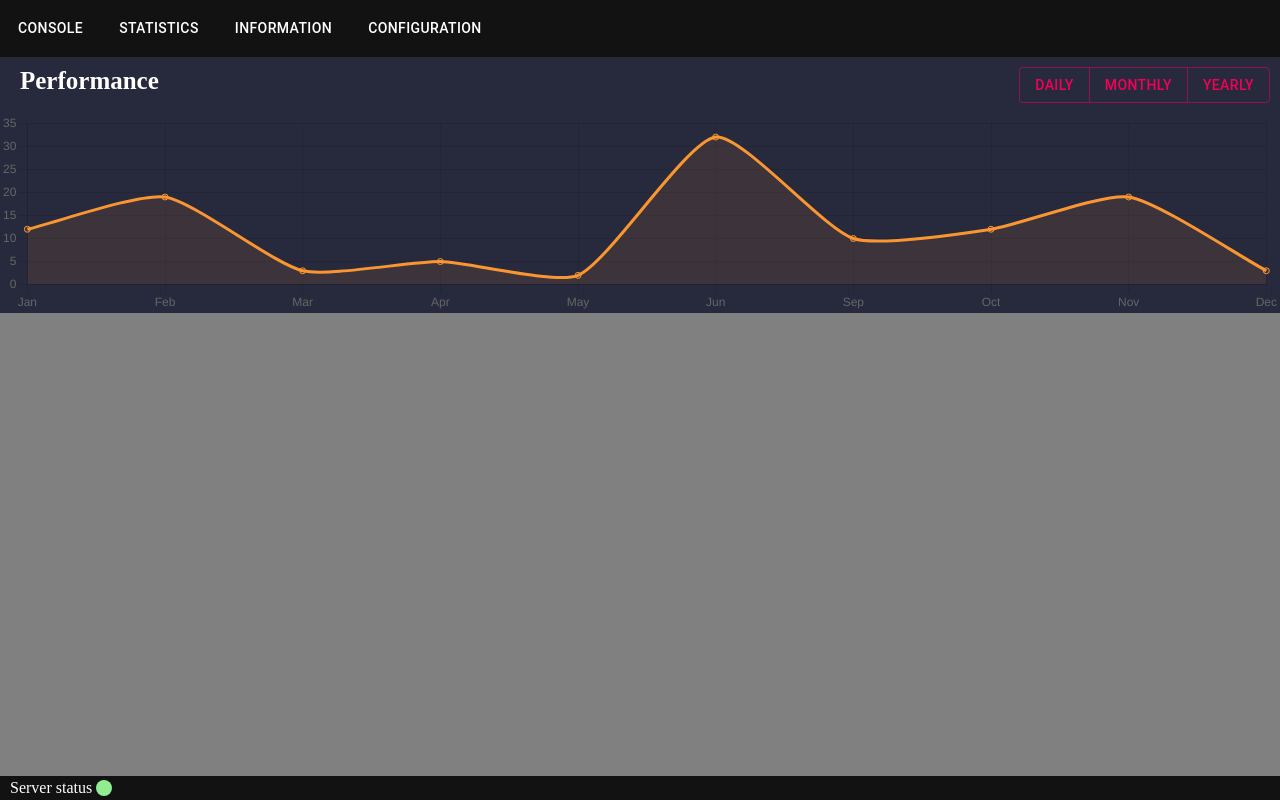
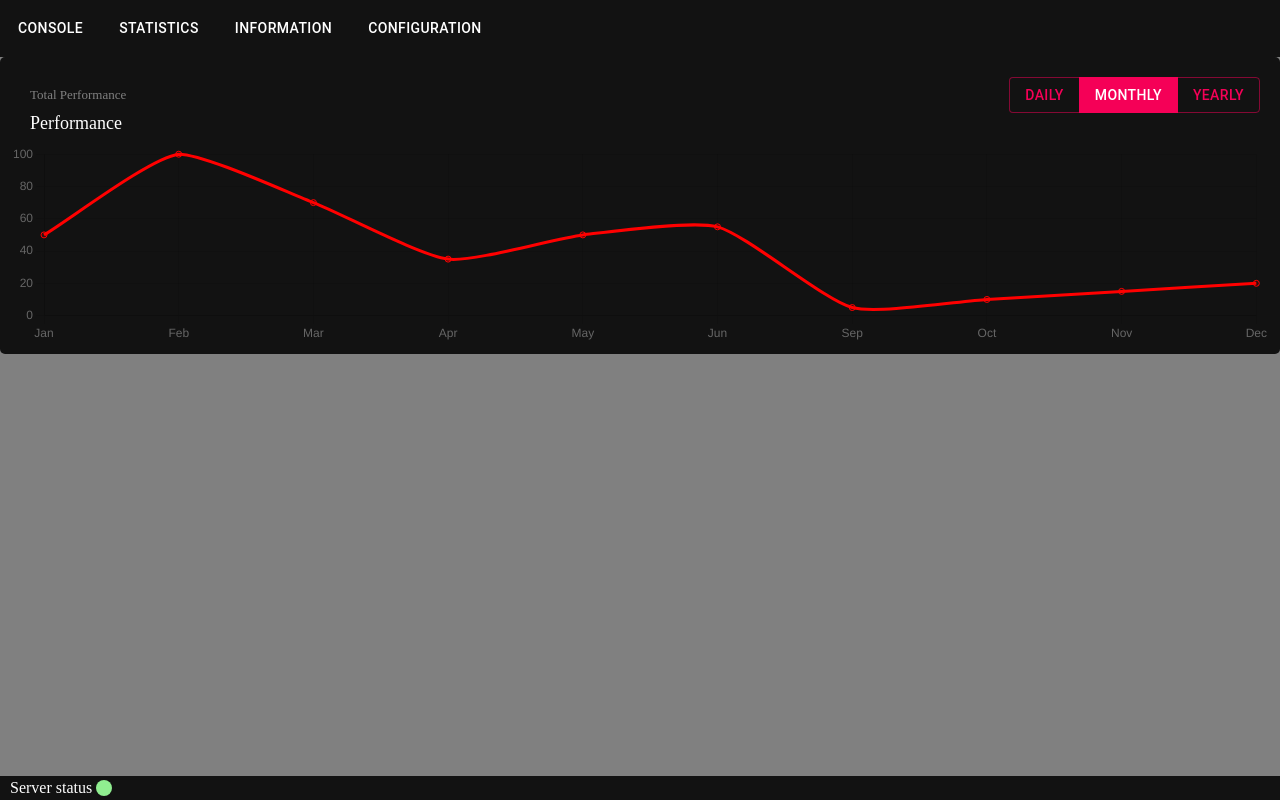
Before and after one commit to michalzard/Solaris, a React (Create React App) app: page /stats in a window 1280 px wide. Built offline with nearby package versions, Linux system fonts and the light colour scheme; no server answers.

Commit message:
chart component that display's historical data,sorted by daily,monthly,yearly

```diff
--- a/src/components/Statistics/PerformanceChart.jsx
+++ b/src/components/Statistics/PerformanceChart.jsx
@@ -1,40 +1,52 @@
-import React from 'react'
+import React,{useState} from 'react'
 import "./PerformanceChart.scss";
 import {Chart, Line} from "react-chartjs-2";
 import {Button,ButtonGroup} from "@material-ui/core";
 Chart.defaults.plugins.legend.display=false;
 
-function PerformanceChart() {
+function PerformanceChart({subtitle,title,color,fill,data}) {
     const highlightRed="#f50057";
+    const [sortBy,setSortBy]=useState("Monthly");
+    const labels={
+    Daily:["Mon","Tue","Wed","Thu","Fri","Sat","Sun"],
+    Monthly:["Jan","Feb","Mar","Apr","May","Jun","Sep","Oct","Nov","Dec"],
+    Yearly:["2020",new Date().getFullYear()],
+    }
     return (
         <div className="performanceChart">
         <div className="chart_info">
-        <span className="title">Performance</span>
-        <span className="buttons">
+        <div className="titles">
+        <span className="subtitle">{subtitle ? subtitle : "Total Performance"}</span>
+        <span className="title">{title ? title : "Performance"}</span>
+        </div>
+
+        <div className="buttons">
         <ButtonGroup color="secondary" aria-label="outlined primary button group">
-        <Button>Daily</Button>
-        <Button>Monthly</Button>
-        <Button>Yearly</Button>
+        <Button style={{backgroundColor:sortBy==="Daily" ? highlightRed : null,
+        color:sortBy==="Daily" ? "white" : null}} onClick={()=>{setSortBy("Daily")}}>Daily</Button>
+        <Button style={{backgroundColor:sortBy==="Monthly" ? highlightRed : null,
+        color:sortBy==="Monthly" ? "white" : null}} onClick={()=>{setSortBy("Monthly")}}>Monthly</Button>
+        <Button style={{backgroundColor:sortBy==="Yearly" ? highlightRed : null,
+        color:sortBy==="Yearly" ? "white" : null}} onClick={()=>{setSortBy("Yearly")}}>Yearly</Button>
         </ButtonGroup>
-        </span>
+        </div>
         </div>
 
         <div className="graph">
         <Line
         data={{
-        labels:["Jan","Feb","Mar","Apr","May","Jun","Sep","Oct","Nov","Dec"],
+        labels:labels[sortBy],
         datasets:[
             {
-                label: "Players",
-                data:[12,19,3,5,2,32,10,12,19,3,5,2,32,10],
-                borderColor:"rgba(250, 150, 50, 1)",
-                backgroundColor:"rgba(250, 150, 50,0.1)",
-                fill:true,
-                tension:.2
+                data: data ? data  : [50,100,70,35,50,55,5,10,15,20,25],
+                borderColor: color ? `rgba(${color.r}, ${color.g},${color.b}, 1)` : "rgba(255,0,0,1)",
+                backgroundColor:color ? `rgba(${color.r}, ${color.g},${color.b},.1)` : "rgba(255,0,0,.1)",
+                fill:fill ? true : false,
+                tension:.2,
             }
         ]
         }}
-        width={200}
+        width={400}
         height={200}
         options={{
         maintainAspectRatio:false,
--- a/src/components/Statistics/PerformanceChart.scss
+++ b/src/components/Statistics/PerformanceChart.scss
@@ -1,18 +1,32 @@
 @import "../../styles/Theme";
 
 .performanceChart {
-  background-color: $perf_background;
+  background-color: $background;
   color: white;
-
+  padding:10px;
+  border-radius: 5px;
+  max-height: 400px;
+  .graph{
+    max-height: 400px;
+  }
   .chart_info {
     display: flex;
     justify-content: space-between;
 
-    .title {
-      font-size: 25px;
-      font-weight: bold;
-      margin-left: 10px;
-      padding:10px;
+    .titles {
+    display:flex;
+    flex-direction: column;
+    margin-left: 10px;
+    padding: 10px;
+    .subtitle{
+    color:gray;
+    font-size: small;
+    margin:10px;
+    margin-left:0px;
+    }
+    .title{
+    font-size: large;
+    }
     }
 
     .buttons {
```
